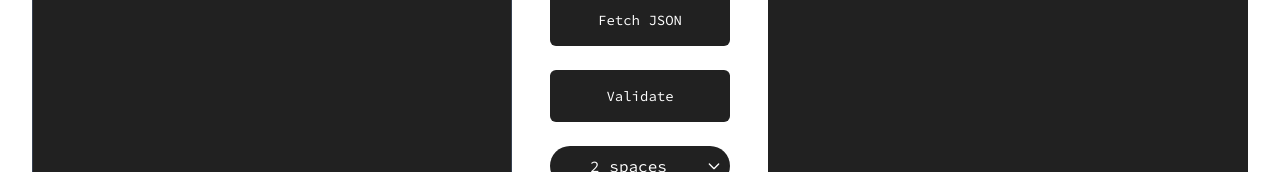
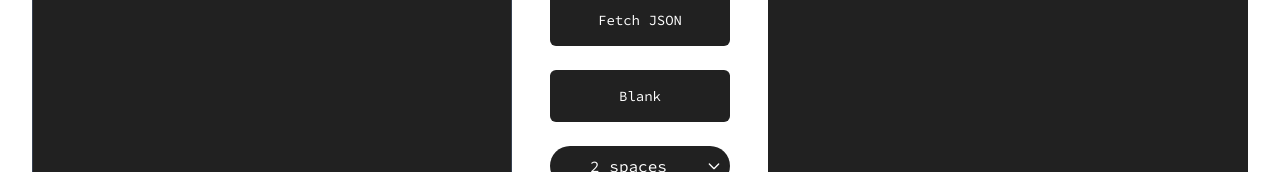
Before and after one commit to akshatbhj/jsonflow, a React (Vite) app: page / in a window 1280 px wide. Shown: the part 180-352 px from the top of the page. Built offline with nearby package versions, Linux system fonts and the light colour scheme.

Commit message:
patch: modified DataContainers

```diff
--- a/src/components/DataContainers.jsx
+++ b/src/components/DataContainers.jsx
@@ -89,7 +89,7 @@ function DataContainers() {
             </div>
           )}
           <button className="w-[75%] bg-[#212121] hover:bg-[#212121]/90 text-white text-sm font-mono focus:outline-none focus:border-transparent p-4 rounded-md">
-            Validate
+            Blank
           </button>
           <div className="relative inline-block w-[75%]">
             <select
```
